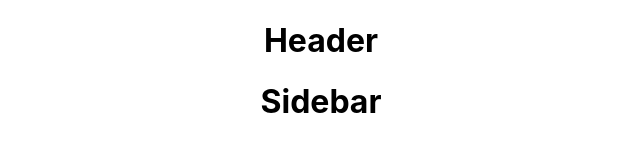
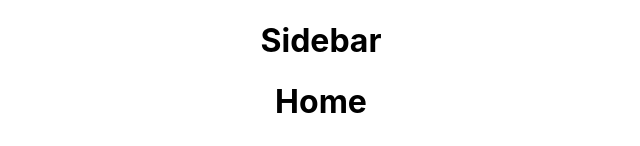
Before and after one commit to KrishnaMohan123-pro/react-demo-ignitiv, a React (Create React App) app: page / in a window 1280 px wide. Shown: the top 146 px of the page, without its empty margins (319-959 px from the left). Built offline with nearby package versions, Linux system fonts and the light colour scheme.

Commit message:
add nodes for header

```diff
--- a/src/layouts/Header/index.jsx
+++ b/src/layouts/Header/index.jsx
@@ -1,3 +1,7 @@
 export default function Header() {
-    return <h1>Header</h1>
+    return <div className="header">
+        <div className="top-header">
+        </div>
+        <div className="nav-bar"></div>
+    </div>
 }
```
